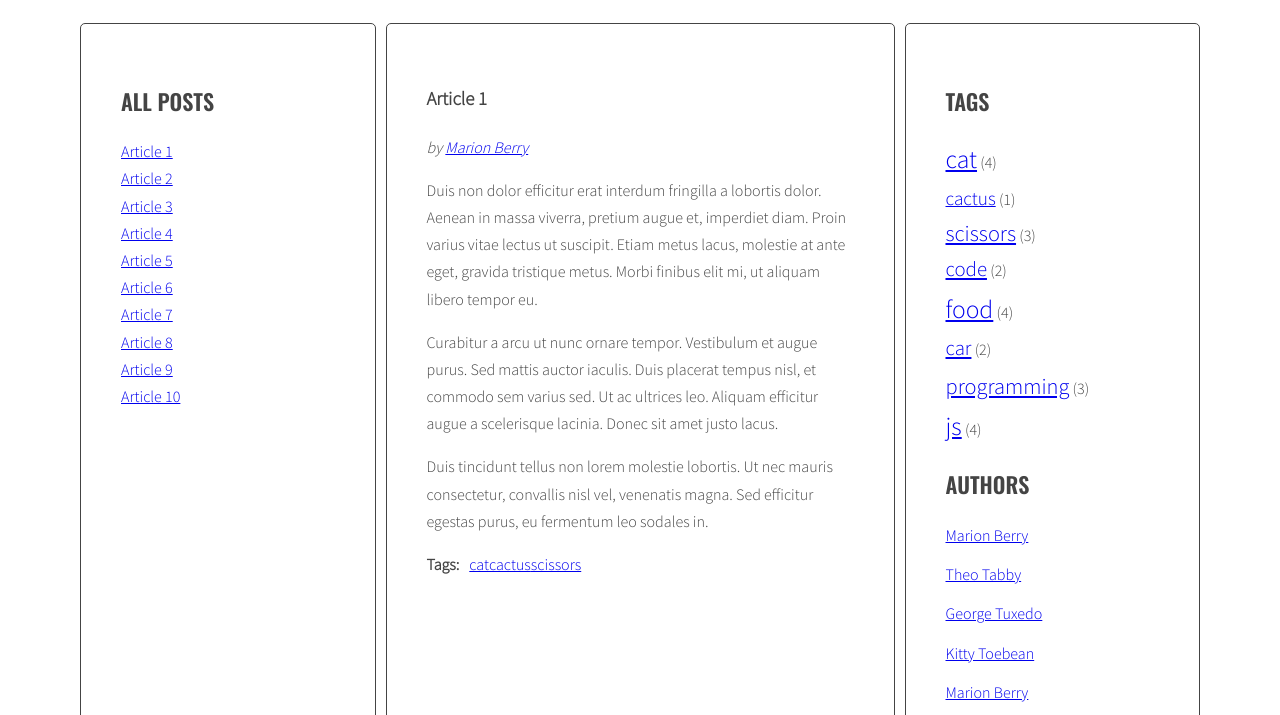
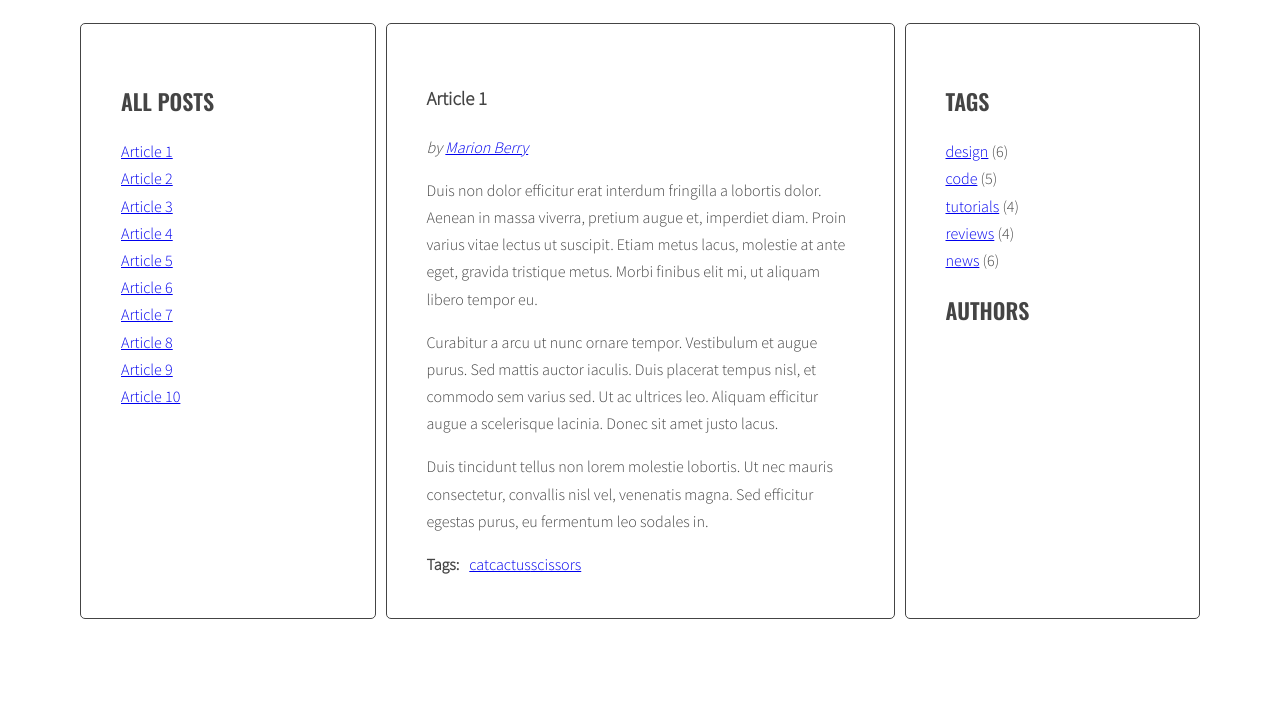
Before and after one commit to Erykov9/javascript-blog, a website: page index.html in a window 1280 px wide. Shown: the part 220-935 px from the top of the page. After the commit the page ends 847 px from the top, so only its background shows below. Drawn offline with nearby package versions, Linux system fonts and the light colour scheme; files that its build step writes are made by us from their sources.

Commit message:
finished 7.2

```diff
--- a/index.html
+++ b/index.html
@@ -32,7 +32,7 @@
                   </ul>
                 </div>
               </article>
-              <article class="post" id="article-2" data-tags="code food" data-author="Theo Tabby">
+              <article class="post" id="article-2" data-tags="cat car js" data-author="Theo Tabby">
                 <h3 class="post-title">Article 2</h3>
                 <p class="post-author"></p>
                 <div class="post-content">
@@ -46,7 +46,7 @@
                   </ul>
                 </div>
               </article>
-              <article class="post" id="article-3" data-tags="car" data-author="George Tuxedo">
+              <article class="post" id="article-3" data-tags="car music" data-author="George Tuxedo">
                 <h3 class="post-title">Article 3</h3>
                 <p class="post-author"></p>
                 <div class="post-content">
@@ -60,7 +60,7 @@
                   </ul>
                 </div>
               </article>
-              <article class="post" id="article-4" data-tags="food scissors" data-author="Kitty Toebean">
+              <article class="post" id="article-4" data-tags="blog video" data-author="Kitty Toebean">
                 <h3 class="post-title">Article 4</h3>
                 <p class="post-author"></p>
                 <div class="post-content">
@@ -74,7 +74,7 @@
                   </ul>
                 </div>
               </article>
-              <article class="post" id="article-5" data-tags="programming js" data-author="Marion Berry">
+              <article class="post" id="article-5" data-tags="blog video music" data-author="Marion Berry">
                 <h3 class="post-title">Article 5</h3>
                 <p class="post-author"></p>
                 <div class="post-content">
@@ -88,7 +88,7 @@
                   </ul>
                 </div>
               </article>
-              <article class="post" id="article-6" data-tags="food cat" data-author="George Tuxedo">
+              <article class="post" id="article-6" data-tags="key house flat" data-author="George Tuxedo">
                 <h3 class="post-title">Article 6</h3>
                 <p class="post-author"></p>
                 <div class="post-content">
@@ -116,7 +116,7 @@
                   </ul>
                 </div>
               </article>
-              <article class="post" id="article-8" data-tags="car js scissors" data-author="Theo Tabby">
+              <article class="post" id="article-8" data-tags="car js code" data-author="Theo Tabby">
                 <h3 class="post-title">Article 8</h3>
                 <p class="post-author"></p>
                 <div class="post-content">
@@ -130,7 +130,7 @@
                   </ul>
                 </div>
               </article>
-              <article class="post" id="article-9" data-tags="js cat food" data-author="Marion Berry">
+              <article class="post" id="article-9" data-tags="js food kitchen" data-author="Marion Berry">
                 <h3 class="post-title">Article 9</h3>
                 <p class="post-author"></p>
                 <div class="post-content">
@@ -144,7 +144,7 @@
                   </ul>
                 </div>
               </article>
-              <article class="post" id="article-10" data-tags="programming cat" data-author="George Tuxedo">
+              <article class="post" id="article-10" data-tags="boat water" data-author="George Tuxedo">
                 <h3 class="post-title">Article 10</h3>
                 <p class="post-author"></p>
                 <div class="post-content">
@@ -162,6 +162,11 @@
             <aside class="sidebar">
               <h2 class="section-title">Tags</h2>
               <ul class="list tags">
+                <li><a href="#">design</a> <span>(6)</span></li>
+                <li><a href="#">code</a> <span>(5)</span></li>
+                <li><a href="#">tutorials</a> <span>(4)</span></li>
+                <li><a href="#">reviews</a> <span>(4)</span></li>
+                <li><a href="#">news</a> <span>(6)</span></li>
               </ul>
               <h2 class="section-title">Authors</h2>
               <ul class="list authors">
--- a/js/script.js
+++ b/js/script.js
@@ -41,11 +41,7 @@
     optTitleSelector = '.post-title',
     optTitleListSelector = '.titles',
     optArticleTagsSelector = '.post-tags .list',
-    optAuthorSelector = '.post-author',
-    optAuthorListSelector = '.authors.list',
-    optTagListSelector = '.tags.list',
-    optCloudClassCount = 5,
-    optCloudClassPrefix = 'tag-size-';
+    optAuthorSelector = '.post-author';
 
   function generateTitleLinks(customSelector = '') {
     const titleList = document.querySelector(optTitleListSelector);
@@ -69,38 +65,7 @@
   }
   generateTitleLinks();
 
-  // TAGS
-
-  function calculateTagsParams(tags) {
-    const params = {
-      max: 0,
-      min: 99999
-    };
-
-    for (let tag in tags) {
-      params.max = tags[tag];
-
-      if(tags[tag] > params.max) {
-        params.max = tags[tag];
-      }
-      if(tags[tag] < params.min) {
-        params.min = tags[tag];
-      }
-    }
-    return params;
-  }
-
-  function calculateTagClass(count, params) {
-    const normalizedCount = count - params.min;
-    const normalizedMax = params.max - params.min;
-    const percentage = normalizedCount / normalizedMax;
-    const classNumber = Math.floor(percentage * (optCloudClassCount - 1) + 1);
-    return optCloudClassPrefix + classNumber;
-  }
-
-
   function generateTags() {
-    let allTags = {};
     const articles = document.querySelectorAll(optArticleSelector);
 
     for(let article of articles) {
@@ -111,27 +76,13 @@
       for(let tag of articleTagsArray) {
         const tagHTML = `<li><a href="#tag-${tag}">${tag} </a></li>`;
         html = html + tagHTML;
-        if(!allTags[tag]) {
-          allTags[tag] = 1;
-        } else {
-          allTags[tag]++;
-        }
       }
       tagList.innerHTML = html;
     }
+  }
+  generateTags();
 
-    const tagList = document.querySelector(optTagListSelector);
-    const tagsParams = calculateTagsParams(allTags);
-
-    console.log('tagsParams: ', tagsParams);
-    let allTagsHTML = '';
-    for (let tag in allTags) {
-      allTagsHTML += '<li><a href="#" class="'+ calculateTagClass(allTags[tag], tagsParams) +'"> '+ tag + '</a> <span>(' + allTags[tag] +')</span></li>';
-    }
-    tagList.innerHTML = allTagsHTML;
-  }
-
-  generateTags();
+  // TAG FILTER
 
   function tagClickHandler(event) {
     event.preventDefault();
@@ -161,29 +112,20 @@
   }
   addClickListenersToTags();
 
-
-  //AUTHORS
-
+  // AUTHOR FILTER
 
   function generateAuthors() {
-    let allAuthors = {};
     const articles = document.querySelectorAll(optArticleSelector);
-    const authorList = document.querySelector(optAuthorListSelector);
 
-    let listHTML = '';
     for (let article of articles) {
       let html = '';
+
       const authorHTML = article.querySelector(optAuthorSelector);
       const articleAuthor = article.getAttribute('data-author');
       const authorLinkHTML = 'by <a href="#author-' + articleAuthor + '">' + articleAuthor + '</a>';
-      const authorListLinkHTML = '<li><a href="#author-' + articleAuthor + '"><span class="author-name">'+ articleAuthor +'</span></a></li>';
-
-      listHTML = listHTML + authorListLinkHTML;
       html =  html + authorLinkHTML;
       authorHTML.innerHTML = html;
     }
-    authorList.innerHTML = listHTML;
-
   }
   generateAuthors();
 
```
